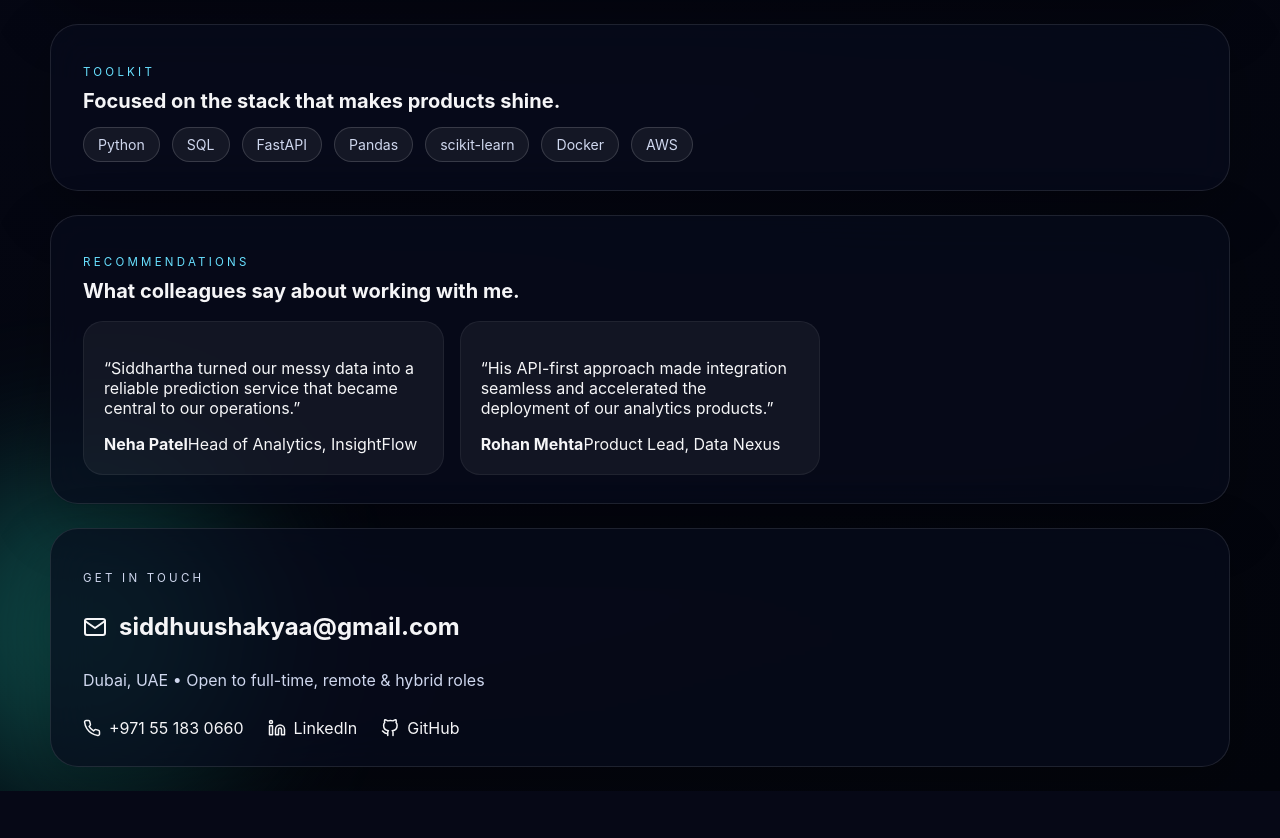
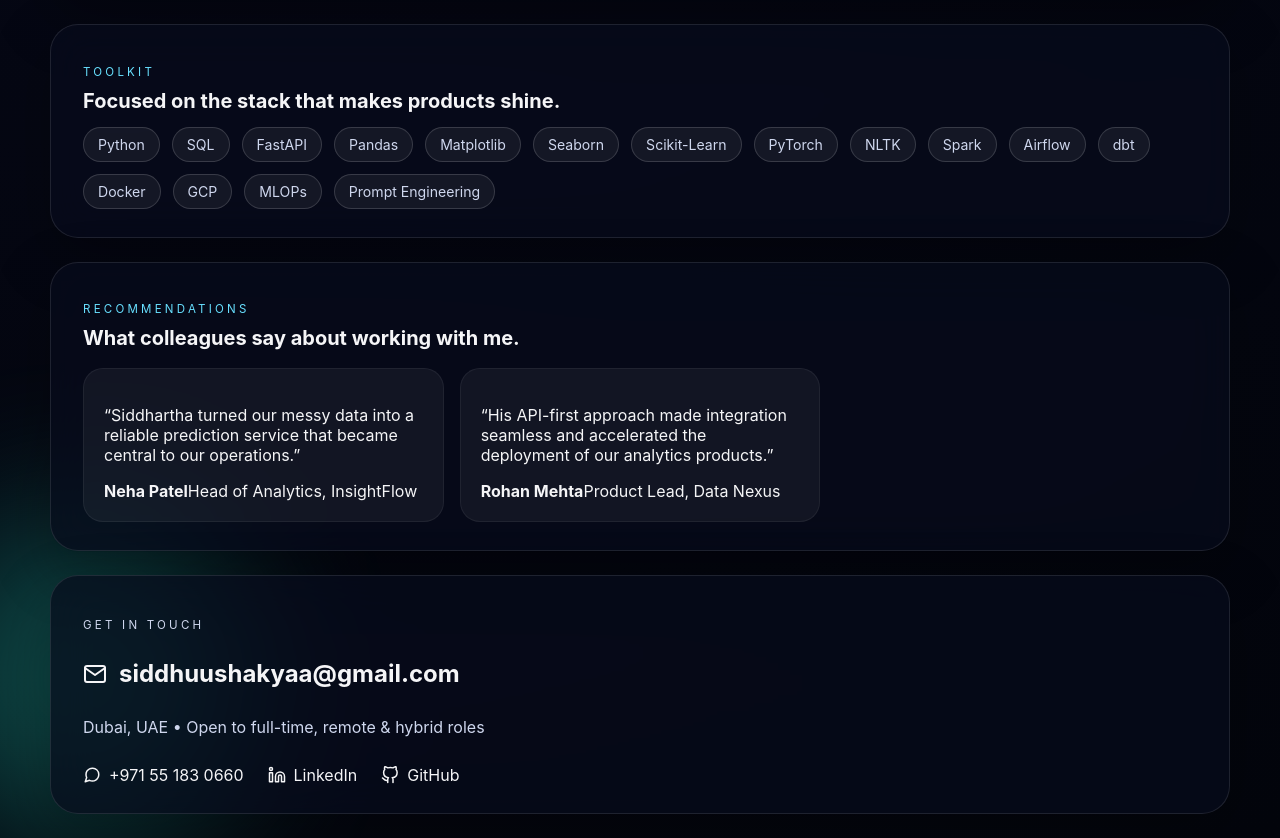
Before and after one commit to SiddhuShkya/my-portfolio, a React (Vite) app: page / in a window 1280 px wide. Shown: the part 1620-2458 px from the top of the page. Before the commit the page ends 2411 px from the top, so only its background shows below. Built offline with nearby package versions, Linux system fonts and the light colour scheme.

Commit message:
Updated Experience & Toolkit section

```diff
--- a/src/App.jsx
+++ b/src/App.jsx
@@ -56,7 +56,7 @@ const testimonials = [
   }
 ];
 
-const skills = ['Python', 'SQL', 'FastAPI', 'Pandas', 'scikit-learn', 'Docker', 'AWS'];
+const skills = ['Python', 'SQL', 'FastAPI', 'Pandas', 'Matplotlib', 'Seaborn', 'Scikit-Learn', 'PyTorch', 'NLTK', 'Spark', 'Airflow', 'dbt', 'Docker', 'GCP', 'MLOPs', 'Prompt Engineering'];
 
 function App() {
   const [theme, setTheme] = useState('dark');
@@ -210,10 +210,8 @@ function App() {
           ))}
         </div>
       </section>
-
       <footer className="footer-card" id="contact">
         <p className="eyebrow">Get in touch</p>
-
         <div className="footer-contact-primary" style={{ margin: '1.5rem 0' }}>
           <a href="mailto:siddhuushakyaa@gmail.com" className="contact-link-large" style={{ display: 'inline-flex', alignItems: 'center', gap: '0.75rem', textDecoration: 'none', color: 'inherit', fontSize: '1.5rem', fontWeight: 'bold' }}>
             <svg width="24" height="24" viewBox="0 0 24 24" fill="none" stroke="currentColor" strokeWidth="2" strokeLinecap="round" strokeLinejoin="round">
@@ -227,9 +225,9 @@ function App() {
         <p>{profile.location} • Open to full-time, remote &amp; hybrid roles</p>
 
         <div className="footer-links" style={{ display: 'flex', gap: '1.5rem', marginTop: '1.5rem', alignItems: 'center' }}>
-          <a href="tel:+971551830660" className="contact-link" style={{ display: 'flex', alignItems: 'center', gap: '0.5rem', textDecoration: 'none', color: 'inherit' }}>
+          <a href="https://wa.me/971551830660" className="contact-link" style={{ display: 'flex', alignItems: 'center', gap: '0.5rem', textDecoration: 'none', color: 'inherit' }} target="_blank" rel="noopener noreferrer">
             <svg width="18" height="18" viewBox="0 0 24 24" fill="none" stroke="currentColor" strokeWidth="2" strokeLinecap="round" strokeLinejoin="round">
-              <path d="M22 16.92v3a2 2 0 0 1-2.18 2 19.79 19.79 0 0 1-8.63-3.07 19.5 19.5 0 0 1-6-6 19.79 19.79 0 0 1-3.07-8.67A2 2 0 0 1 4.11 2h3a2 2 0 0 1 2 1.72 12.84 12.84 0 0 0 .7 2.81 2 2 0 0 1-.45 2.11L8.09 9.91a16 16 0 0 0 6 6l1.27-1.27a2 2 0 0 1 2.11-.45 12.84 12.84 0 0 0 2.81.7A2 2 0 0 1 22 16.92z" />
+              <path d="M21 11.5a8.38 8.38 0 0 1-.9 3.8 8.5 8.5 0 0 1-7.6 4.7 8.38 8.38 0 0 1-3.8-.9L3 21l1.9-5.7a8.38 8.38 0 0 1-.9-3.8 8.5 8.5 0 0 1 4.7-7.6 8.38 8.38 0 0 1 3.8-.9h.5a8.48 8.48 0 0 1 8 8v.5z" />
             </svg>
             <span>+971 55 183 0660</span>
           </a>
```
